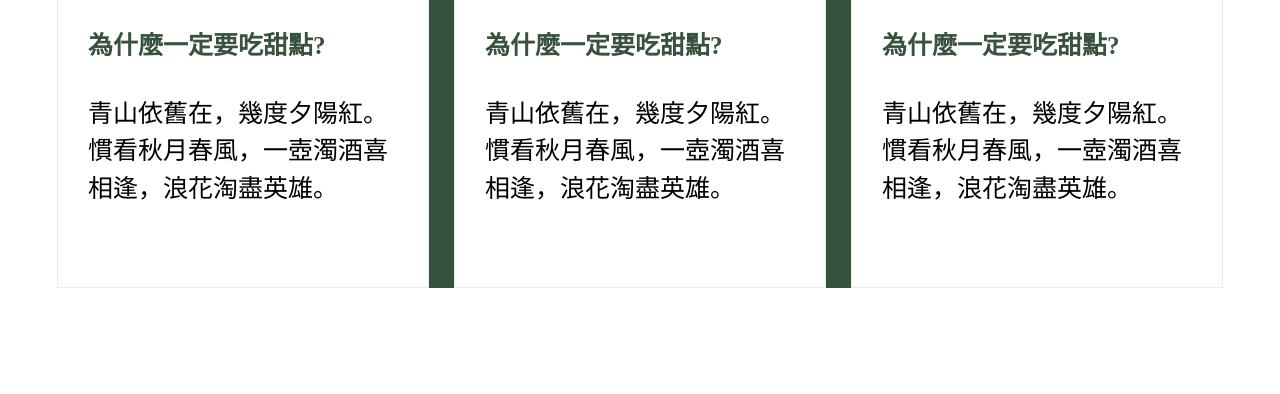
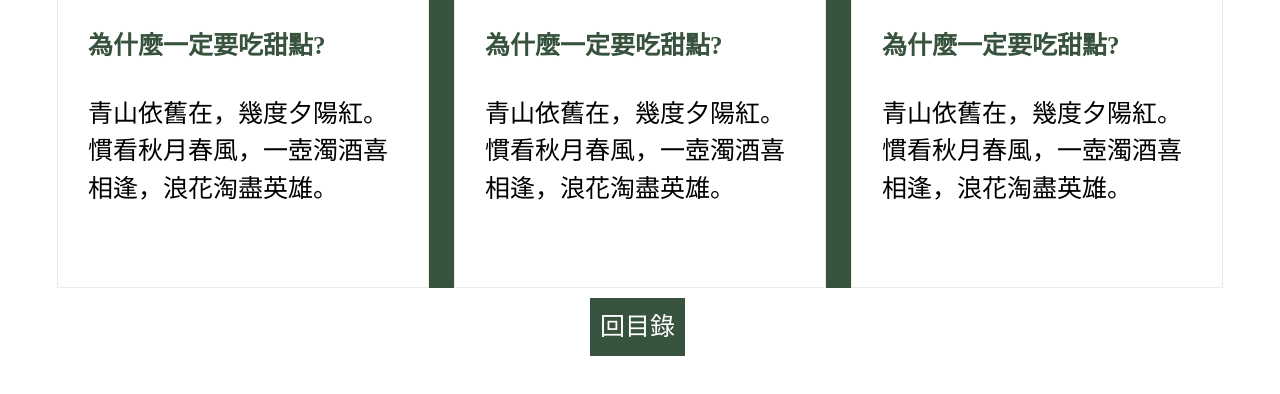
Before and after one commit to GinaTung/2023f07lex, a plain HTML site: page 1.並排卡片/index.html in a window 1280 px wide. Shown: the part 284-678 px from the top of the page. Drawn offline with Linux system fonts and the light colour scheme.

Commit message:
add 目錄

```diff
--- a/1.並排卡片/index.html
+++ b/1.並排卡片/index.html
@@ -1,5 +1,6 @@
 <!DOCTYPE html>
 <html lang="en">
+
 <head>
     <meta charset="UTF-8">
     <meta name="viewport" content="width=device-width, initial-scale=1.0">
@@ -7,8 +8,10 @@
     <link rel="stylesheet" href="reset.css">
     <link rel="stylesheet" href="style.css">
 </head>
+
 <body>
-    <ul class="wrap">
+    <div class="wrap">
+        <ul class="content">
             <li class="card">
                 <h2 class="card-bg">標題一</h2>
                 <div class="card-content">
@@ -31,5 +34,10 @@
                 </div>
             </li>
         </ul>
+        <div class="footer">
+            <a href="../index.html" type="btn" class="btn">回目錄</a>
+        </div>
+    </div>
 </body>
+
 </html>
--- a/1.並排卡片/style.css
+++ b/1.並排卡片/style.css
@@ -1,31 +1,49 @@
-.wrap{
+.wrap {
   margin: 0 auto;
   max-width: 1166px;
+  font-size: 25px;
+  line-height: 1.5;
+}
+.content {
   display: flex;
   justify-content: space-between;
-    font-size: 25px;
-    line-height: 1.5;
   background: #37523d;
+  margin-bottom: 10px;
 }
-h2{
+h2 {
   font-size: 80px;
   padding: 80px 0;
   color: #37523d;
   text-align: center;
 }
-h3{
+h3 {
   color: #37523d;
   margin-bottom: 30px;
   font-weight: bold;
 }
-.card{
+.card {
   width: 370px;
   border: 1px solid #e7eeea;
   background: #fff;
 }
-.card-bg{
+.card-bg {
   background: #e7eeea;
 }
-.card-content{
+.card-content {
   padding: 30px 30px 80px 30px;
 }
+.footer {
+  width: 100px;
+  margin: 0 auto;
+}
+a {
+  text-decoration: none;
+  display: inline-block;
+  padding: 10px;
+  background: #37523d;
+  color: #fff;
+}
+a:hover {
+  background: #e7eeea;
+  color: #37523d;
+}
--- /dev/null
+++ b/reset.css
@@ -0,0 +1,48 @@
+/* http://meyerweb.com/eric/tools/css/reset/
+   v2.0 | 20110126
+   License: none (public domain)
+*/
+
+html, body, div, span, applet, object, iframe,
+h1, h2, h3, h4, h5, h6, p, blockquote, pre,
+a, abbr, acronym, address, big, cite, code,
+del, dfn, em, img, ins, kbd, q, s, samp,
+small, strike, strong, sub, sup, tt, var,
+b, u, i, center,
+dl, dt, dd, ol, ul, li,
+fieldset, form, label, legend,
+table, caption, tbody, tfoot, thead, tr, th, td,
+article, aside, canvas, details, embed,
+figure, figcaption, footer, header, hgroup,
+menu, nav, output, ruby, section, summary,
+time, mark, audio, video {
+	margin: 0;
+	padding: 0;
+	border: 0;
+	font-size: 100%;
+	font: inherit;
+	vertical-align: baseline;
+}
+/* HTML5 display-role reset for older browsers */
+article, aside, details, figcaption, figure,
+footer, header, hgroup, menu, nav, section {
+	display: block;
+}
+body {
+	line-height: 1;
+}
+ol, ul {
+	list-style: none;
+}
+blockquote, q {
+	quotes: none;
+}
+blockquote:before, blockquote:after,
+q:before, q:after {
+	content: '';
+	content: none;
+}
+table {
+	border-collapse: collapse;
+	border-spacing: 0;
+}
--- /dev/null
+++ b/style.css
@@ -0,0 +1,36 @@
+/* *{
+            outline: 1px solid #000;
+        } */
+.wrap {
+  margin: 5px auto;
+  max-width: 1166px;
+}
+h2 {
+  font-size: 32px;
+  margin: 10px 0;
+}
+.header {
+  display: flex;
+  justify-content: space-between;
+  align-items: center;
+  margin-bottom: 20px;
+}
+.menu {
+  width: 30%;
+  margin: 0 auto;
+  display: flex;
+  justify-content: space-between;
+  flex-wrap: wrap;
+}
+.menu li a {
+  display: block;
+  border-bottom: 3px solid #05c297;
+  margin: 0 5px;
+  padding: 10px;
+  text-decoration: none;
+  color: #05c297;
+}
+.menu li a:hover {
+  background: #05c297;
+  color: white;
+}
```
Also changed, not shown: index.html (added, +34 -0 lines). Lines whose indentation alone changed are shown as unchanged.
